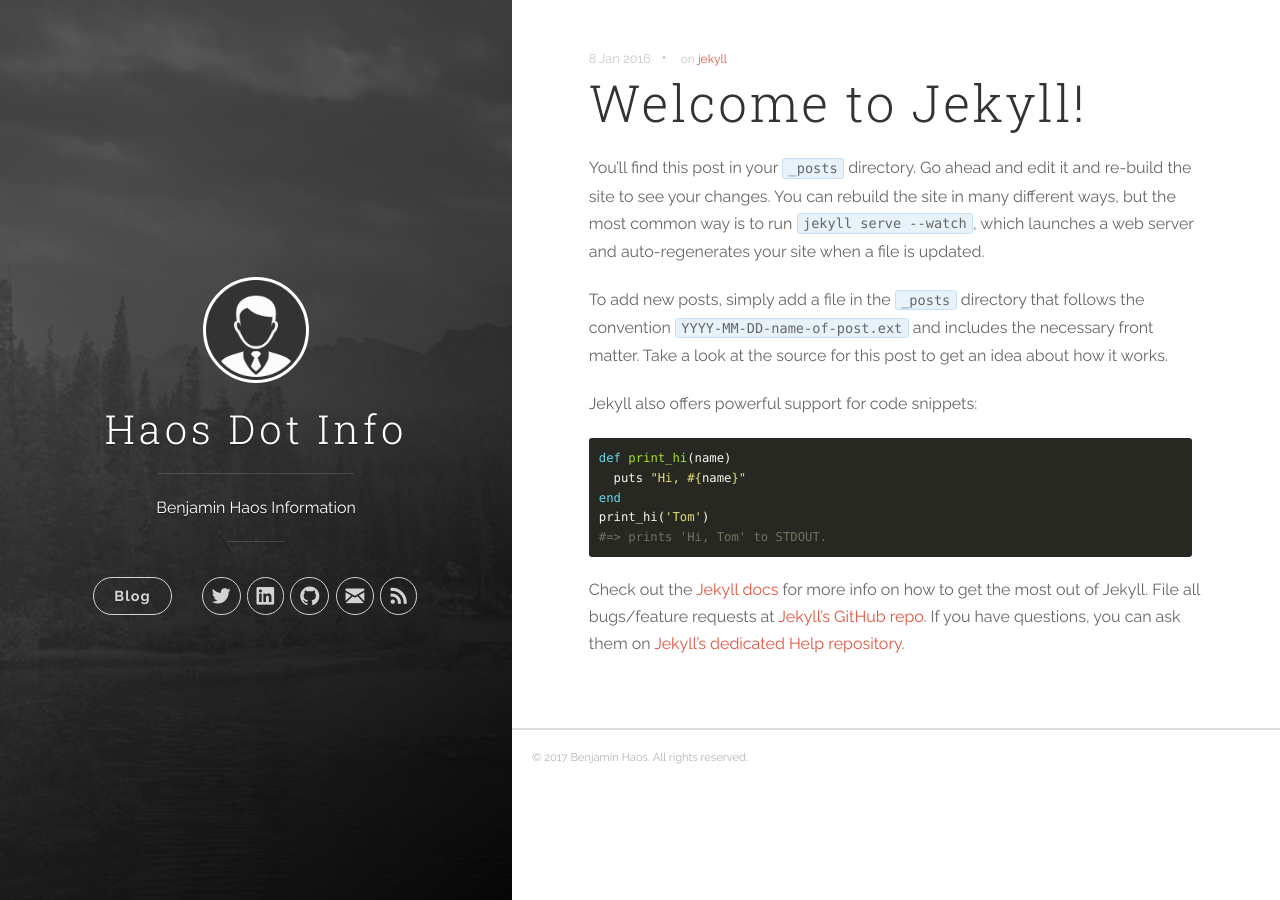
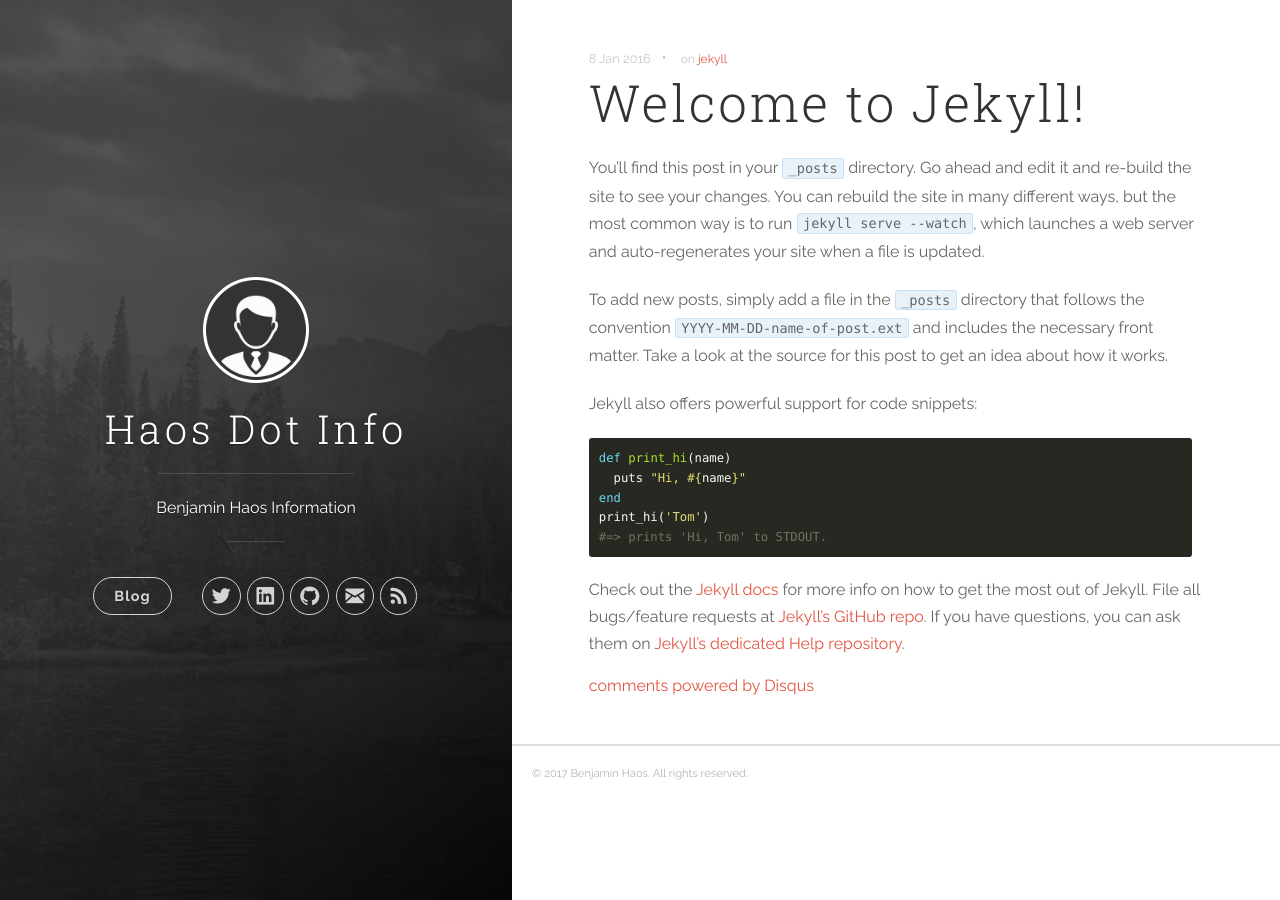
Before and after one commit to EntropyHaos/haos_dot_info_site, a Jekyll site: the page built from _posts/2016-01-08-welcome-to-jekyll.markdown, in a window 1280 px wide. Built offline with Jekyll 4.4.1, drawn with Linux system fonts in a browser that asks for light colours; nearby versions of some CDN libraries; comment, search, counter and statistics services are not loaded; part of the change alters nothing that is shown.

Commit message:
Add analytics and disqus

```diff
--- a/_config.yml
+++ b/_config.yml
@@ -3,8 +3,8 @@ title: Haos Dot Info
 description: 'Benjamin Haos Information'
 url: 'https://entropyhaos.github.io/haos_dot_info_site/'
 baseurl: '/haos_dot_info_site/'
-# google_analytics: 'UA-XXXXXX-X'
-# disqus_shortname: 'your-disqus-name'
+google_analytics: 'UA-92171668-1'
+disqus_shortname: 'EntropyHaos'
 
 #baseurl: ""
 port: 8080
```
